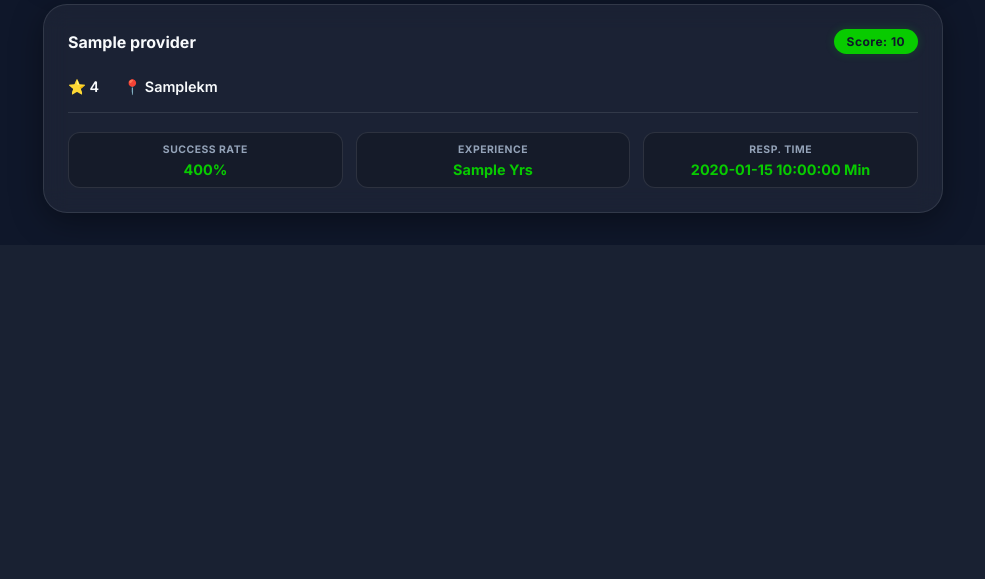
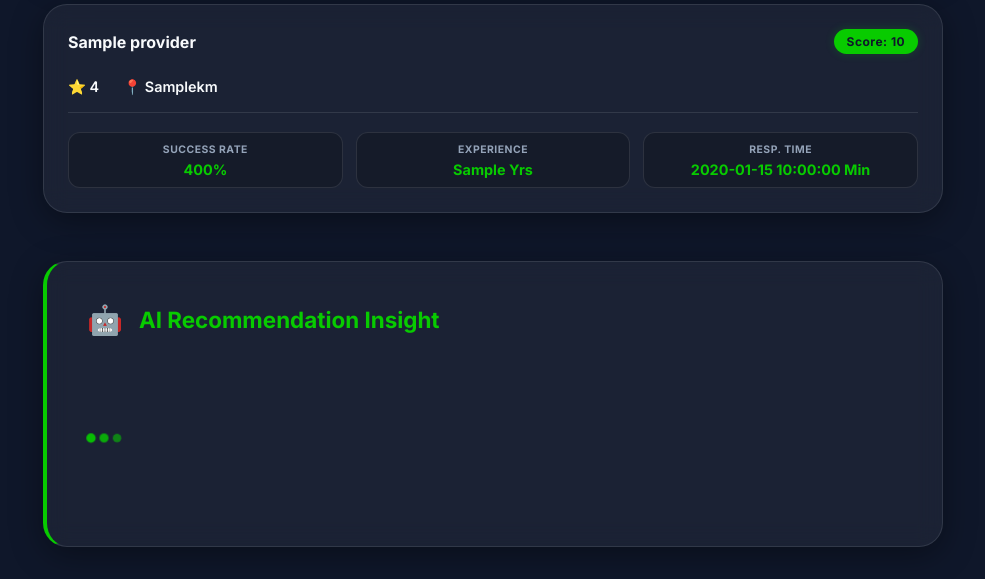
Before and after one commit to Yashuu05/BasicRecommendationSystem, a Flask app: template templates/index.html in a window 1280 px wide. Shown: the part 1032-1611 px from the top of the page, without its empty margins (147-1132 px from the left). Before the commit the page ends 1264 px from the top, so only its background shows below. Run offline with Flask 3, Linux system fonts and the light colour scheme; the template is opened without the code that fills it: most values are stand-ins (such as "Sample title", 1, 10 or a date in 2020).

Commit message:
Fixed: 8 problems in index.html

```diff
--- a/app.py
+++ b/app.py
@@ -1,7 +1,10 @@
-from flask import Flask, render_template, request
+from flask import Flask, render_template, request, Response, stream_with_context
 from src.utils.model_utils import load_model
 from src.pipelines.full_pipeline import run_full_pipeline_structured
 from src.nlp.nlp_extracter import extract_entities
+from src.utils.ollama_chat import stream_chat
+import os
+import json
 
 app = Flask(__name__)
 
@@ -58,6 +61,7 @@ def predict():
             return render_template("index.html",
                                  results=results["top_providers"],
                                  estimated_price=results["estimated_price"],
+                                 user_query=user_text,
                                  scroll_to_results=True)
 
         except Exception as e:
@@ -65,5 +69,25 @@ def predict():
 
     return render_template("index.html")
 
+@app.route("/stream_explanation")
+def stream_explanation():
+    user_query = request.args.get("query")
+    results_json = request.args.get("results")
+
+    if not user_query or not results_json:
+        return "Missing data", 400
+
+    system_instruction = f"""You are a 'Service Provider Recommendation System' who is responsible to recommend
+    service provider to the user from the given recommendation data. Your output should be 'Provider name' and 'reason'.
+    Explain the user the reason behind the recommended provider by refering from given data. Do not ask any follow up question to the user.
+    Recommendation data: {results_json}
+    User query: {user_query}"""
+
+    def generate():
+        for chunk in stream_chat(instruction_prompt=system_instruction, input_query=user_query):
+            yield chunk
+
+    return Response(stream_with_context(generate()), mimetype='text/plain')
+
 if __name__ == "__main__":
     app.run(debug=True)
--- a/static/index.css
+++ b/static/index.css
@@ -235,6 +235,99 @@ select:focus {
     opacity: 1;
 }
 
+.submit-btn:disabled {
+    cursor: wait;
+    opacity: 0.8;
+}
+
+/* Loader Spinner */
+.loader-spinner {
+    position: absolute;
+    top: 50%;
+    left: 50%;
+    transform: translate(-50%, -50%);
+    width: 24px;
+    height: 24px;
+    border: 3px solid rgba(255, 255, 255, 0.3);
+    border-radius: 50%;
+    border-top-color: #fff;
+    animation: spin 0.8s linear infinite;
+}
+
+@keyframes spin {
+    to {
+        transform: translate(-50%, -50%) rotate(360deg);
+    }
+}
+
+/* AI Explanation Container */
+.ai-explanation-container {
+    margin-top: 3rem;
+    padding: 2.5rem;
+    border-left: 4px solid var(--primary);
+    animation: fadeIn 1s ease;
+}
+
+.ai-header {
+    display: flex;
+    align-items: center;
+    gap: 1rem;
+    margin-bottom: 1.5rem;
+}
+
+.ai-icon {
+    font-size: 1.8rem;
+}
+
+.ai-header h3 {
+    font-size: 1.4rem;
+    color: var(--primary);
+    font-weight: 700;
+}
+
+.ai-content {
+    font-size: 1.1rem;
+    line-height: 1.8;
+    color: var(--text-main);
+    white-space: pre-wrap;
+}
+
+/* Typing Indicator */
+.typing-indicator {
+    display: flex;
+    gap: 5px;
+    padding-top: 10px;
+}
+
+.typing-indicator span {
+    width: 8px;
+    height: 8px;
+    background: var(--primary);
+    border-radius: 50%;
+    opacity: 0.4;
+    animation: blink 1s infinite alternate;
+}
+
+.typing-indicator span:nth-child(2) {
+    animation-delay: 0.2s;
+}
+
+.typing-indicator span:nth-child(3) {
+    animation-delay: 0.4s;
+}
+
+@keyframes blink {
+    from {
+        opacity: 0.4;
+        transform: scale(1);
+    }
+
+    to {
+        opacity: 1;
+        transform: scale(1.2);
+    }
+}
+
 /* Custom Select Arrow */
 select {
     appearance: none;
--- a/templates/index.html
+++ b/templates/index.html
@@ -86,9 +86,10 @@
                 </div>
 
                 <div class="form-footer">
-                    <button type="submit" class="submit-btn">
-                        <span>Get Recommendation</span>
+                    <button type="submit" class="submit-btn" id="submit-btn" onclick="showLoader()">
+                        <span id="btn-text">Get Recommendation</span>
                         <div class="btn-glow"></div>
+                        <div id="loader" class="loader-spinner" style="display: none;"></div>
                     </button>
                 </div>
             </form>
@@ -137,13 +138,69 @@
                 </div>
                 {% endfor %}
             </div>
+
+            <!-- AI Explanation Container -->
+            <div class="ai-explanation-container glass-card" id="ai-box">
+                <div class="ai-header">
+                    <span class="ai-icon">🤖</span>
+                    <h3>AI Recommendation Insight</h3>
+                </div>
+                <div class="ai-content" id="ai-explanation">
+                    <div class="typing-indicator">
+                        <span></span><span></span><span></span>
+                    </div>
+                </div>
+            </div>
         </section>
         {% endif %}
     </main>
 
+    <script>
+        function showLoader() {
+            document.getElementById('btn-text').style.opacity = '0';
+            document.getElementById('loader').style.display = 'block';
+            document.getElementById('submit-btn').disabled = true;
+            document.querySelector('.prediction-form').submit();
+        }
+    </script>
+
     {% if scroll_to_results %}
+    <!-- Server-side data passed to client-side JS -->
+    <script type="application/json" id="ai-results-data">
+        {{ results|tojson|safe }}
+    </script>
+    <script type="application/json" id="ai-query-data">
+        {{ user_query|tojson|safe }}
+    </script>
+
     <script>
         document.getElementById('results').scrollIntoView({ behavior: 'smooth' });
+
+        // Start AI Streaming
+        const resultsData = JSON.parse(document.getElementById('ai-results-data').textContent);
+        const query = JSON.parse(document.getElementById('ai-query-data').textContent);
+        const aiExplanationDiv = document.getElementById('ai-explanation');
+
+        async function fetchExplanation() {
+            try {
+                const response = await fetch(`/stream_explanation?query=${encodeURIComponent(query)}&results=${encodeURIComponent(JSON.stringify(resultsData))}`);
+                const reader = response.body.getReader();
+                const decoder = new TextDecoder();
+
+                aiExplanationDiv.innerHTML = ''; // Clear indicator
+
+                while (true) {
+                    const { done, value } = await reader.read();
+                    if (done) break;
+                    const chunk = decoder.decode(value, { stream: true });
+                    aiExplanationDiv.innerText += chunk;
+                }
+            } catch (error) {
+                aiExplanationDiv.innerHTML = '<p class="error">Failed to generate AI explanation.</p>';
+            }
+        }
+
+        setTimeout(fetchExplanation, 1000); // Small delay for smooth entry
     </script>
     {% endif %}
 </body>
```
Also changed, not shown: src/utils/ollama_chat.py (+18 -11 lines).
